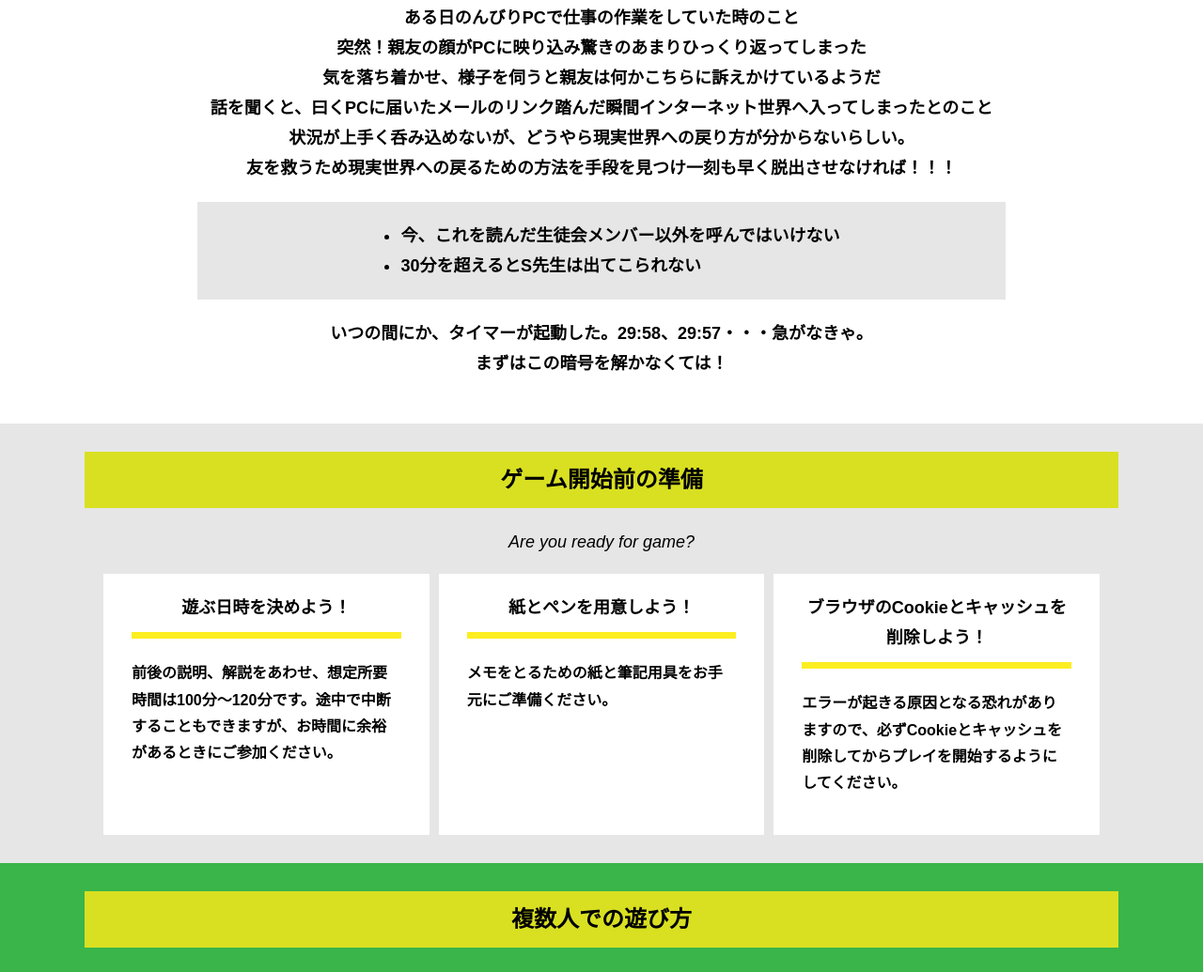
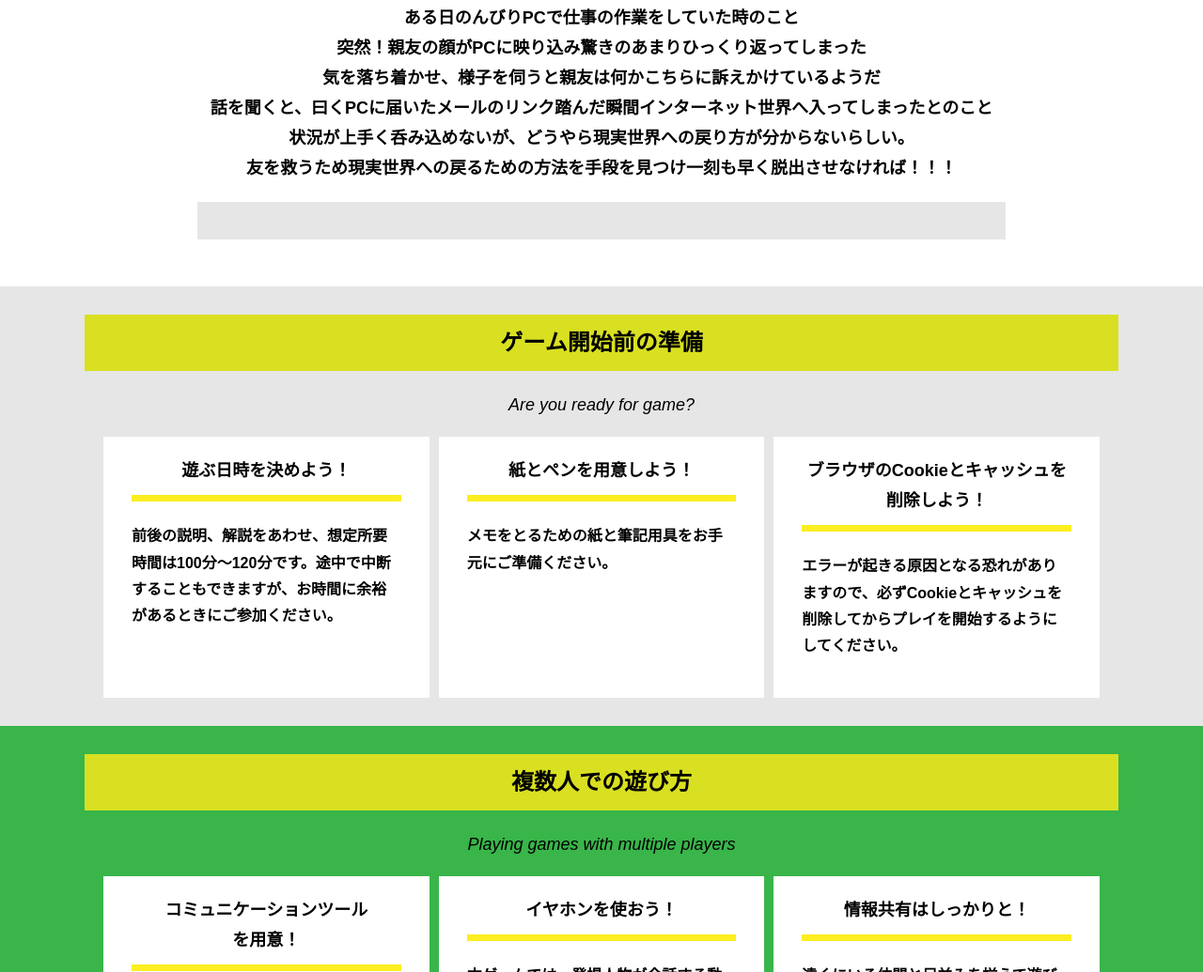
Before and after one commit to kaito-tsuruda/alfa--, a plain HTML site: page index.html in a window 1280 px wide. Shown: the part 668-1703 px from the top of the page at 94% size. Drawn offline with Linux system fonts and the light colour scheme.

Commit message:
Update index.html

```diff
--- a/index.html
+++ b/index.html
@@ -36,13 +36,6 @@
             状況が上手く呑み込めないが、どうやら現実世界への戻り方が分からないらしい。<br>
             友を救うため現実世界への戻るための方法を手段を見つけ一刻も早く脱出させなければ！！！<br>
           <div class="story__note__outer bg-color--gray">
-            <ul class="story__note">
-              <li>今、これを読んだ生徒会メンバー以外を呼んではいけない</li>
-              <li>30分を超えるとS先生は出てこられない</li>
-            </ul>
-          </div>
-          <p class="text-center">いつの間にか、タイマーが起動した。29:58、29:57・・・急がなきゃ。<br>
-            まずはこの暗号を解かなくては！</p>
         </div>
       </div>
     </section>
```
